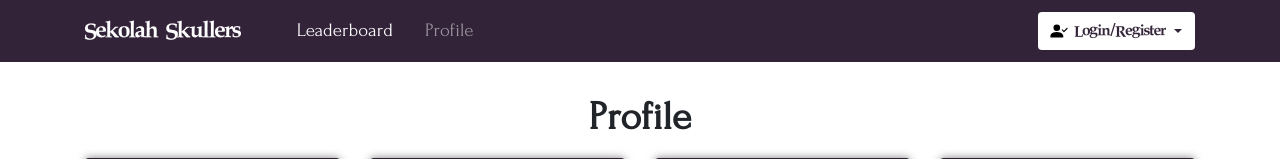
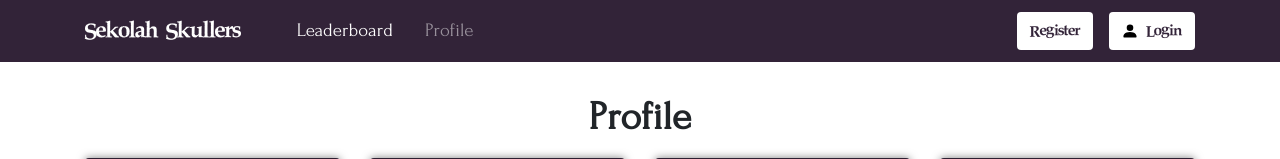
Before and after one commit to Yolandataniaa/DjangoBackend, a Django app: page /profile/ in a window 1280 px wide. Shown: the top 159 px of the page. Run offline with Django 3.2, Linux system fonts and the light colour scheme; data comes from the database, SQL or seed files in the repository; both versions use the stored data as it was after the commit; some libraries are stand-ins or nearby versions.

Commit message:
fixing navigation bar: login, register  (anon page)

```diff
--- a/polls/templates/polls/profile.html
+++ b/polls/templates/polls/profile.html
@@ -50,25 +50,9 @@
                 >Profile</a
               >
             </div>
-            <!-- UNTUK SESI ANON -->
-            <!-- <div class="navbar-nav ml-auto">
-              <a href="#" class="btn btn-custom-light my-md-0 my-1 ml-md-3">
-                <div class="container justify-content-center px-0">
-                  <span>Register</span>
-                </div>
-              </a>
-              <a href="#" class="btn btn-custom-light my-md-0 my-1 ml-md-3">
-                <div class="container justify-content-center px-0">
-                  <img
-                    class="btn-icon mr-2"
-                    src="icon/person-fill.svg"
-                    alt="user"
-                  />
-                  <span>Login</span>
-                </div>
-              </a>
-            </div> -->
+
             <!-- UNTUK SESI LOGIN -->
+            {% if user.is_authenticated %}
             <div class="navbar-nav ml-auto">
               <div class="dropdown">
                 <button
@@ -85,24 +69,35 @@
                       src=" {% static 'icon/person-check-fill.svg' %} "
                       alt="user"
                     />
-                    {% if user.is_authenticated %}
                     <span>{{user.username}}</span>
-                    {% else %}
-                    <span>Login/Register</span>
-                    {% endif %}
                   </div>
                 </button>
                 <div class="dropdown-menu" aria-labelledby="dropdownMenuButton">
-                  {% if user.is_authenticated %}
                     <a class="dropdown-item" href="../nilai">Nilai</a>
                     <a class="dropdown-item" href="../accounts/logout">Logout</a>
-                  {% else %}
-                    <a class="dropdown-item" href="{% url 'login'%}">Login</a>
-                    <a class="dropdown-item" href="{% url 'register'%}">Register</a>
-                  {% endif %}
                 </div>
               </div>
             </div>
+            {% else %}
+            <!-- UNTUK SESI ANON -->
+            <div class="navbar-nav ml-auto">
+              <a href="{% url 'register'%}" class="btn btn-custom-light my-md-0 my-1 ml-md-3">
+                <div class="container justify-content-center px-0">
+                  <span>Register</span>
+                </div>
+              </a>
+              <a href="{% url 'login'%}" class="btn btn-custom-light my-md-0 my-1 ml-md-3">
+                <div class="container justify-content-center px-0">
+                  <img
+                    class="btn-icon mr-2"
+                    src=" {% static 'icon/person-fill.svg' %} "
+                    alt="user"
+                  />
+                  <span>Login</span>
+                </div>
+              </a>
+            </div>
+            {% endif %}
           </div>
         </div>
       </nav>
```
Also changed, not shown: polls/templates/polls/leaderboard.html (+22 -27 lines), db.sqlite3.
